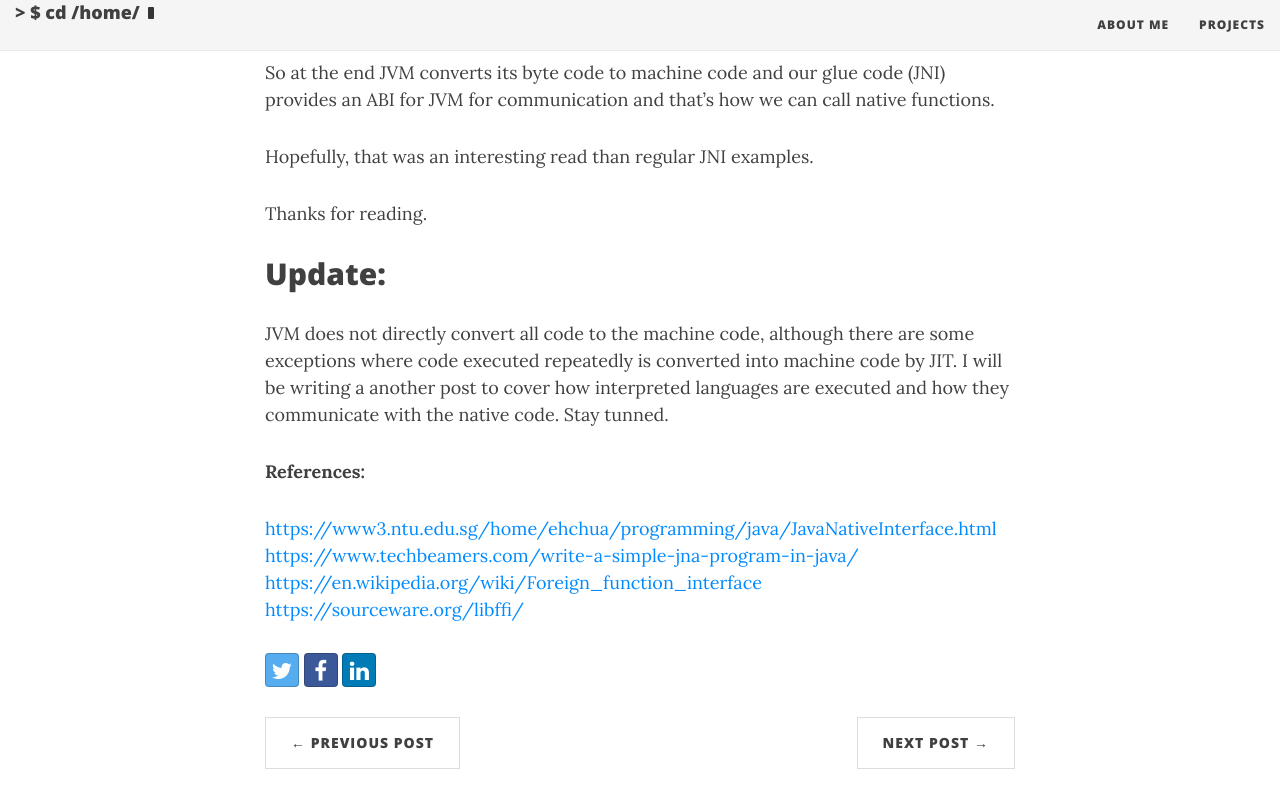
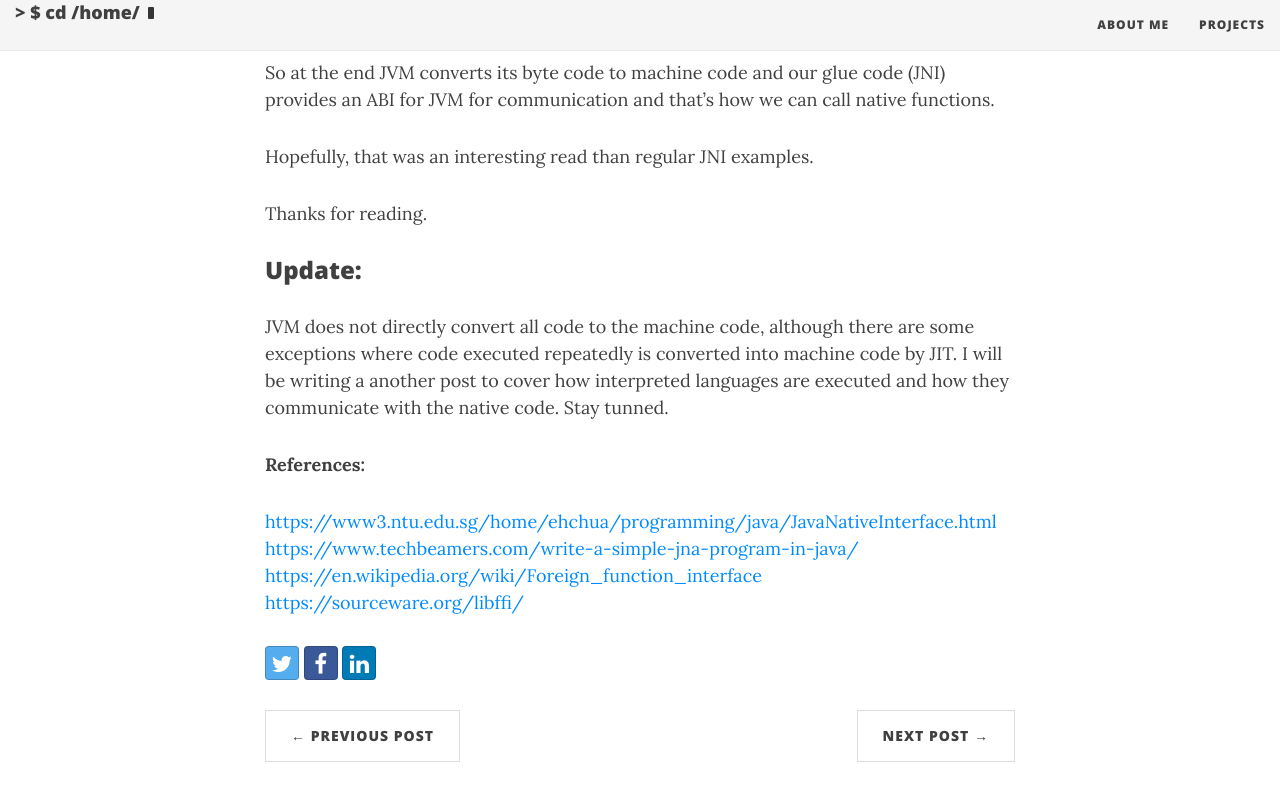
Before and after one commit to nakshay/nakshay.github.io, a Jekyll site: the page built from _posts/2020-04-12-JVM and native code.md, in a window 1280 px wide and 900 px high, scrolled down 1567 px. Shown: the top 808 px of the window. Built offline with Jekyll 4.4.1, drawn with Linux system fonts in a browser that asks for light colours; nearby versions of some CDN libraries; comment, search, counter and statistics services are not loaded.

```diff
--- a/_posts/2020-04-12-JVM and native code.md
+++ b/_posts/2020-04-12-JVM and native code.md
@@ -28,7 +28,7 @@ Hopefully, that was an interesting read than regular JNI examples.
 Thanks for reading.
 
 
-## Update:
+### Update:
 
 JVM does not directly convert all code to the machine code, although there are some exceptions where code executed repeatedly is converted into machine code by JIT. I will be writing a another post to cover how interpreted languages are executed and how they communicate with the native code. Stay tunned.
 
```
